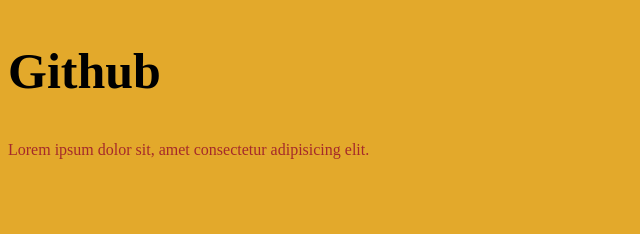
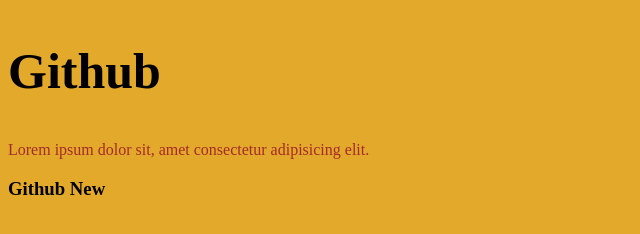
Before and after one commit to ValeriiaN/TestRep10.03.23, a plain HTML site: page TestRep.html in a window 1280 px wide. Shown: the whole page, without its empty margins (0-640 px from the left). Drawn offline with Linux system fonts and the light colour scheme.

Commit message:
second commit

```diff
--- a/TestRep.html
+++ b/TestRep.html
@@ -10,5 +10,6 @@
 <body>
     <h2>Github</h2>
     <p>Lorem ipsum dolor sit, amet consectetur adipisicing elit.</p>
+    <h3>Github New</h3>
 </body>
 </html>
```
